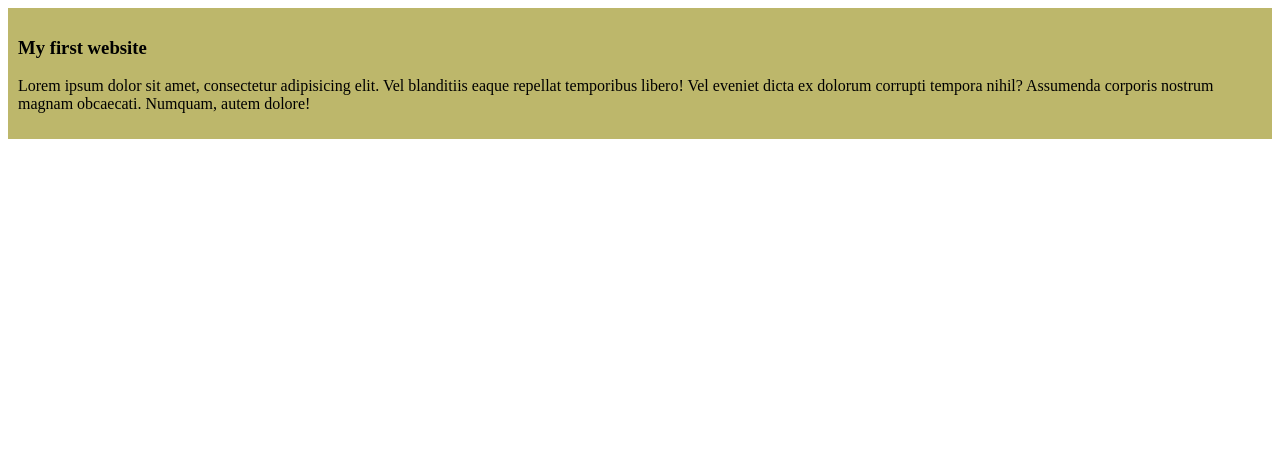
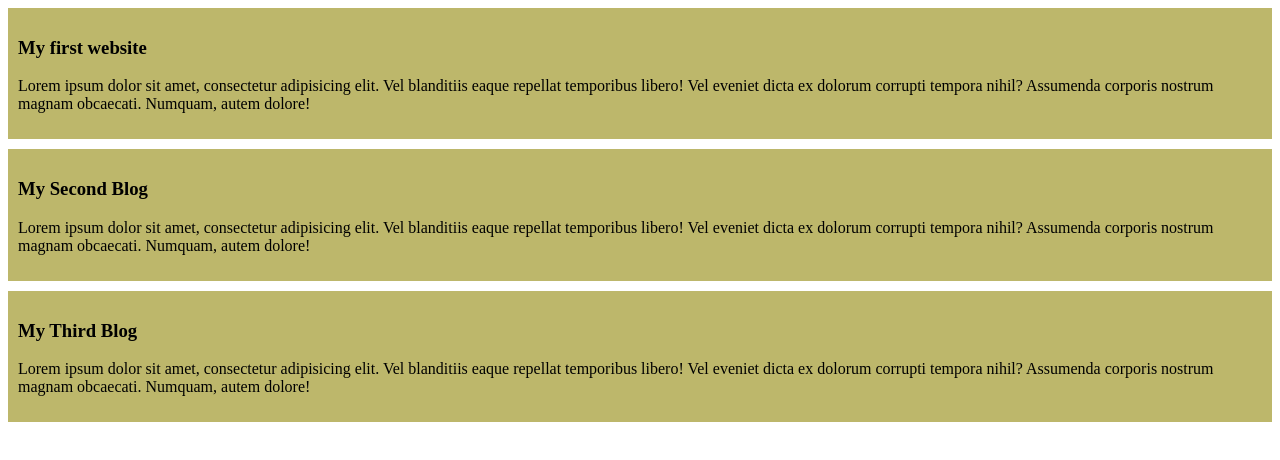
Before and after one commit to masumanur/My-Simple-Website, a plain HTML site: page index.html in a window 1280 px wide. Drawn offline with Linux system fonts and the light colour scheme.

Commit message:
added the second and the third blog

```diff
--- a/index.html
+++ b/index.html
@@ -11,5 +11,14 @@
     <h3>My first website</h3>
     <p>Lorem ipsum dolor sit amet, consectetur adipisicing elit. Vel blanditiis eaque repellat temporibus libero! Vel eveniet dicta ex dolorum corrupti tempora nihil? Assumenda corporis nostrum magnam obcaecati. Numquam, autem dolore!</p>
   </div>
+  <div>
+    <h3>My Second Blog</h3>
+    <p>Lorem ipsum dolor sit amet, consectetur adipisicing elit. Vel blanditiis eaque repellat temporibus libero! Vel eveniet dicta ex dolorum corrupti tempora nihil? Assumenda corporis nostrum magnam obcaecati. Numquam, autem dolore!</p>
+  </div>
+  <div>
+    <h3>My Third Blog</h3>
+    <p>Lorem ipsum dolor sit amet, consectetur adipisicing elit. Vel blanditiis eaque repellat temporibus libero! Vel eveniet dicta ex dolorum corrupti tempora nihil? Assumenda corporis nostrum magnam obcaecati. Numquam, autem dolore!</p>
+  </div>
+
 </body>
 </html>
--- a/styles/blog.css
+++ b/styles/blog.css
@@ -1,4 +1,5 @@
 div{
   background-color: darkkhaki;
   padding: 10px;
+  margin-bottom: 10px;
 }
```
